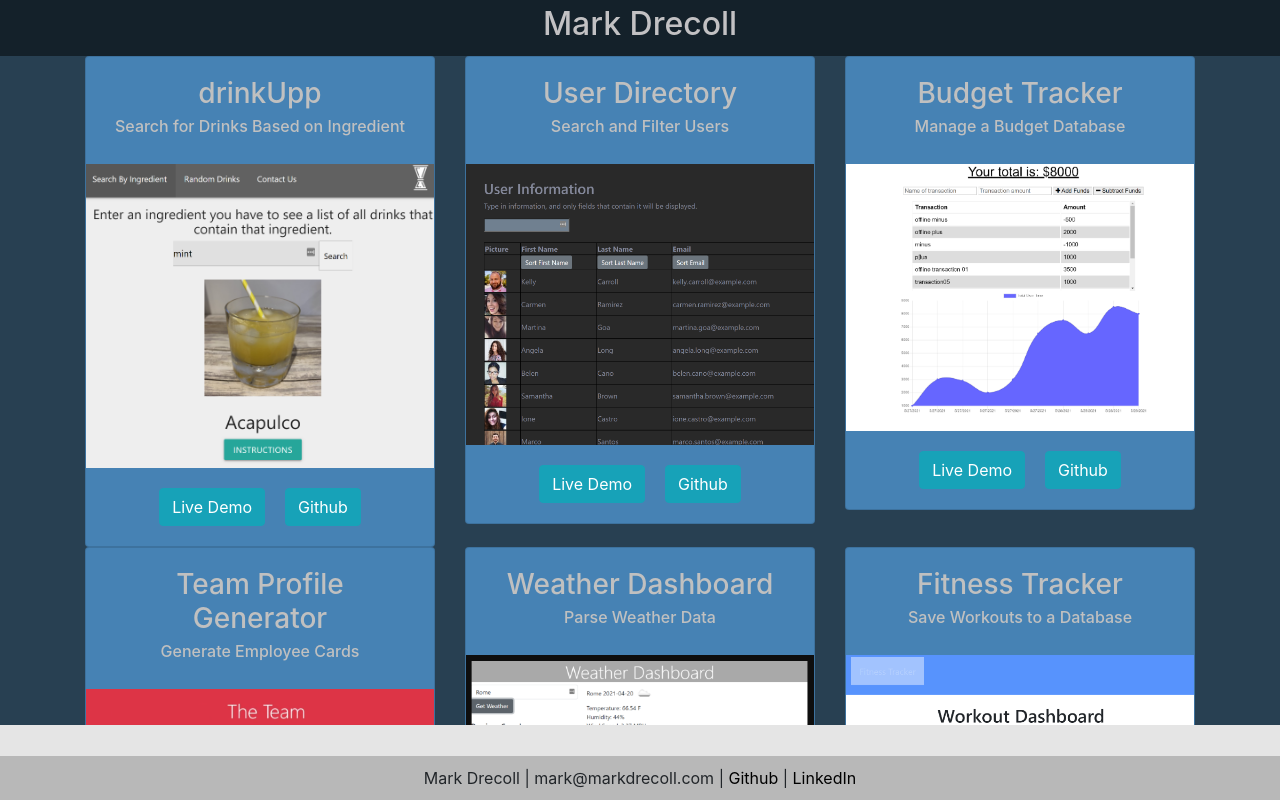
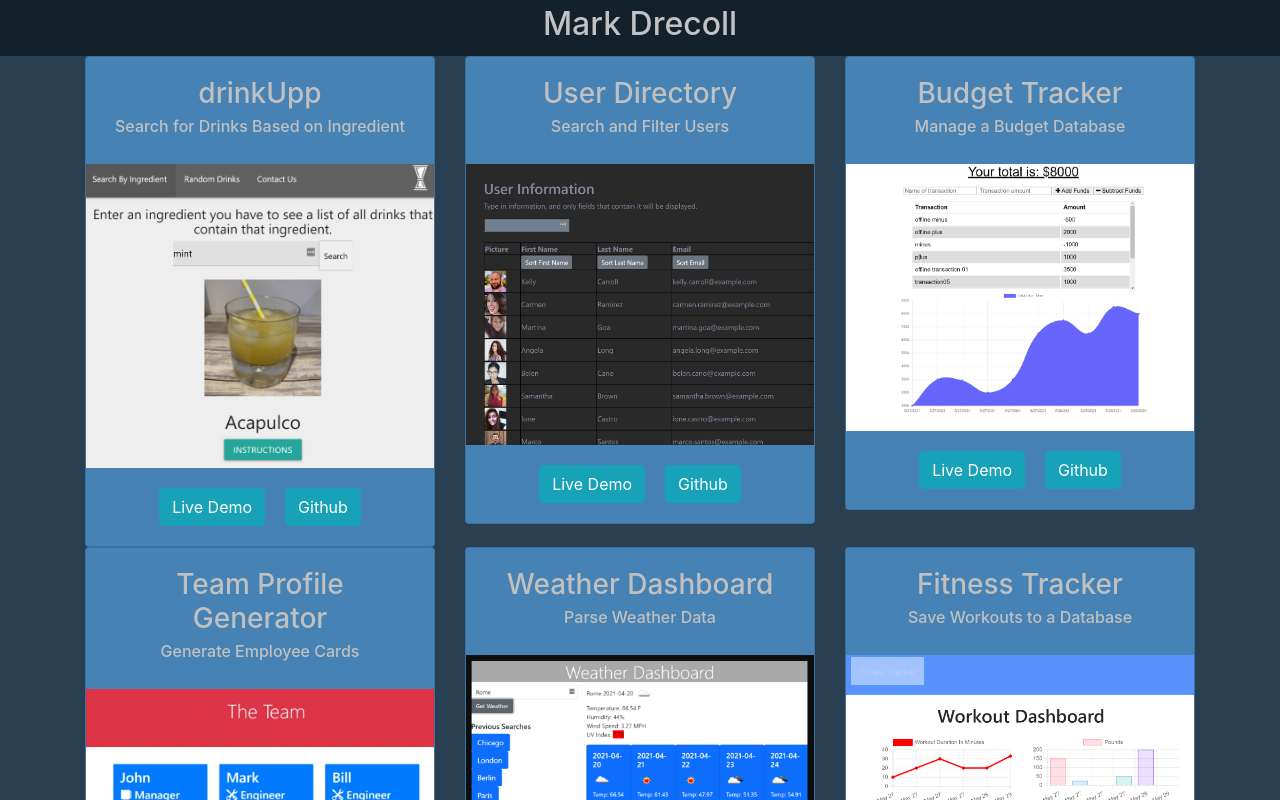
Before and after one commit to markdrecoll/portfolio, a React (Create React App) app: page / in a window 1280 px wide. Shown: the top 800 px of the page. Built offline with nearby package versions, Linux system fonts and the light colour scheme.

Commit message:
Fixed user directory link. Changed footer css.

```diff
--- a/src/App.js
+++ b/src/App.js
@@ -25,7 +25,7 @@ function App() {
                 projectTitle={"User Directory"}
                 projectSubtitle = {"Search and Filter Users"}
                 codeUrl = {"https://github.com/markdrecoll/userdirectory"}
-                deployedLink = {"https://markdrecoll.github.io/portfolio/"}
+                deployedLink = {"https://markdrecoll.github.io/userdirectory/"}
                 projectThumbnail = {"assets/images/user_directory_screenshot.PNG"}
                 projectThumbnailAlt = {"User Directory App"}
               />
--- a/src/components/Footer/style.css
+++ b/src/components/Footer/style.css
@@ -1,10 +1,7 @@
 .footer {
     min-height: 75px;
     background: #e5e5e5;
-    position: absolute;
-    bottom: 0;
-    left: 0;
-    right: 0;
+    position: relative;
     padding: 3px;
   }
 
```
